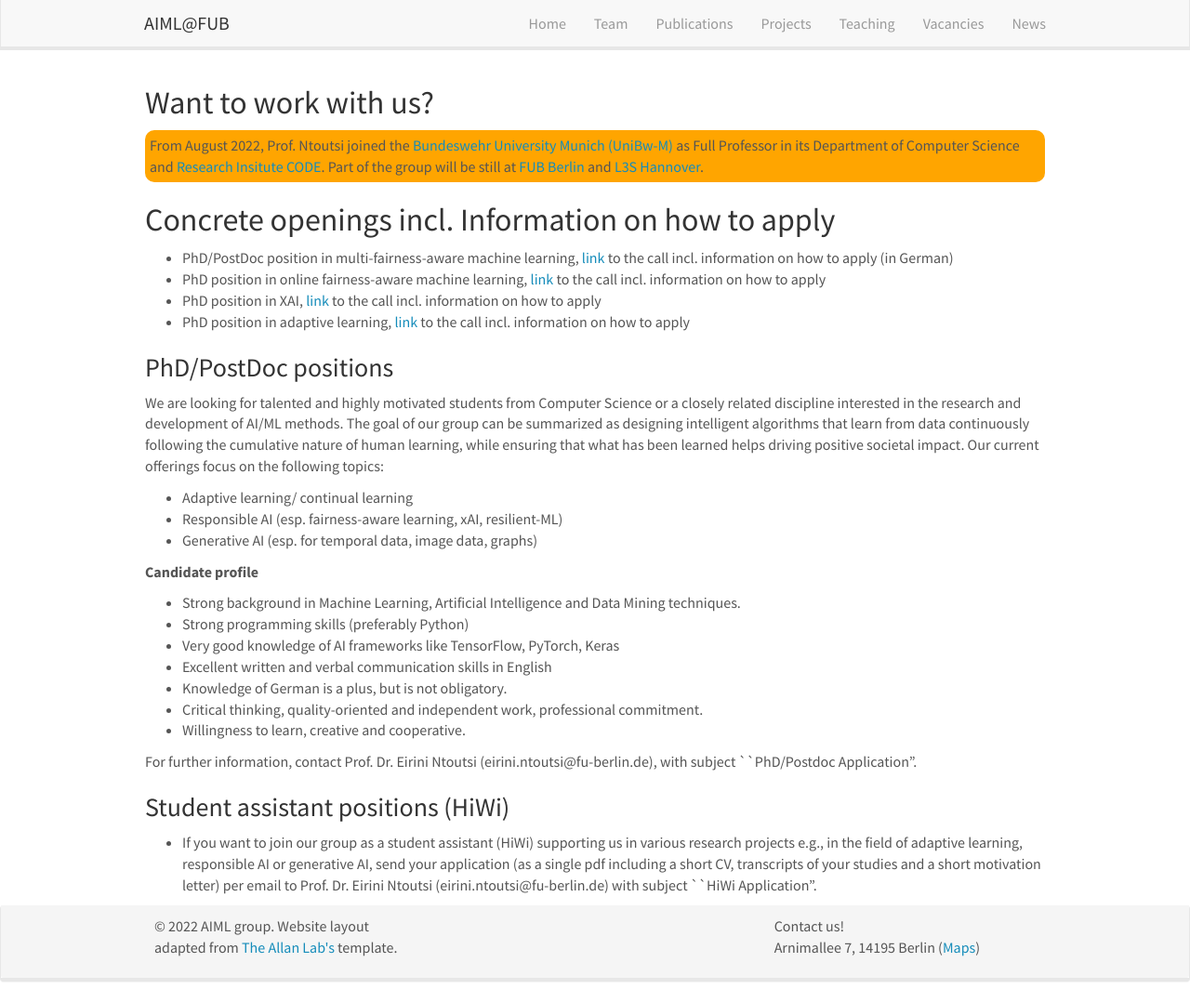
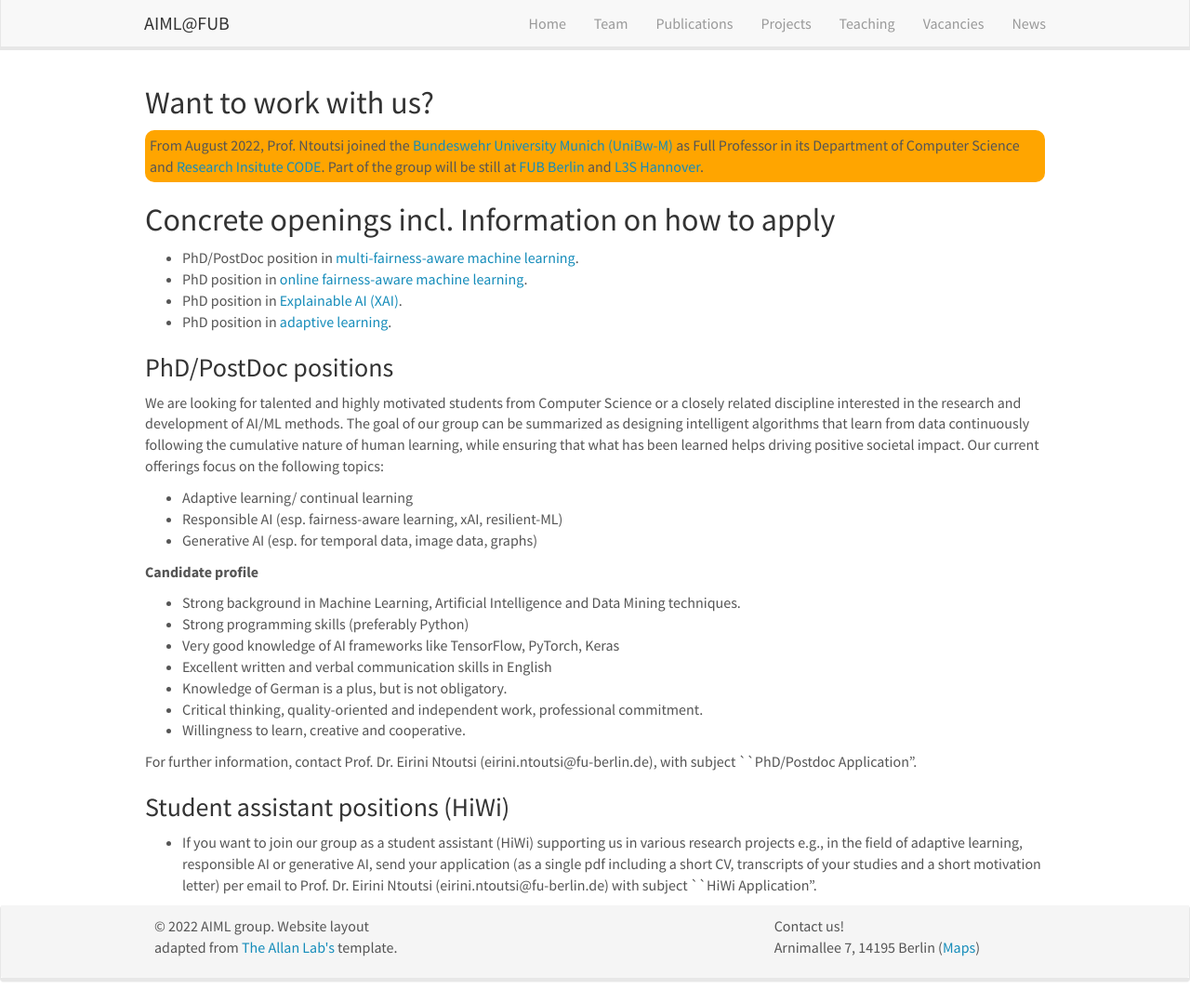
Before and after one commit to AIML-research/AIML-research.github.io, a Jekyll site: the page built from _pages/openings.md, in a window 1280 px wide and 1078 px high. Shown: the whole window at 93% size. Built offline with Jekyll 4.4.1, drawn with Linux system fonts in a browser that asks for light colours; nearby versions of some CDN libraries.

Commit message:
Update openings.md

```diff
--- a/_pages/openings.md
+++ b/_pages/openings.md
@@ -14,12 +14,12 @@ From August 2022, Prof. Ntoutsi joined the <a href="https://www.unibw.de/" targe
 
 ## Concrete openings incl. Information on how to apply
 <ul>
-  <li>PhD/PostDoc position in multi-fairness-aware machine learning, <a href="https://www.unibw.de/stellenausschreibungen/wissenschaftliche-mitarbeiterinnen-und-mitarbeiter/fi-code-wm-e13-fairness-aware.pdf
-    " target="_new">link</a> to the call incl. information on how to apply (in German)</li>
-  <li>PhD position in online fairness-aware machine learning, <a href="https://www.unibw.de/code/karriere/220805-prof-ntoutsi-stellenausschreibung_fairness_en_final.pdf
-    " target="_new">link</a> to the call incl. information on how to apply</li>
- <li>PhD position in XAI, <a href="https://www.unibw.de/code/karriere/220805-prof-ntoutsi-stellenausschreibung_xai_en_final.pdf" target="_new">link</a> to the call incl. information on how to apply</li>
- <li>PhD position in adaptive learning, <a href="https://www.unibw.de/code/karriere/220805-prof-ntoutsi-stellenausschreibung_adaptivelearning_en_final.pdf" target="_new">link</a> to the call incl. information on how to apply</li>
+  <li>PhD/PostDoc position in <a href="https://www.unibw.de/stellenausschreibungen/wissenschaftliche-mitarbeiterinnen-und-mitarbeiter/fi-code-wm-e13-fairness-aware.pdf
+    " target="_new">multi-fairness-aware machine learning</a>.</li>
+  <li>PhD position in <a href="https://www.unibw.de/code/karriere/220805-prof-ntoutsi-stellenausschreibung_fairness_en_final.pdf
+    " target="_new">online fairness-aware machine learning</a>.</li>
+ <li>PhD position in <a href="https://www.unibw.de/code/karriere/220805-prof-ntoutsi-stellenausschreibung_xai_en_final.pdf" target="_new">Explainable AI (XAI)</a>.</li>
+ <li>PhD position in <a href="https://www.unibw.de/code/karriere/220805-prof-ntoutsi-stellenausschreibung_adaptivelearning_en_final.pdf" target="_new">adaptive learning</a>.</li>
 </ul>
 
 
```
